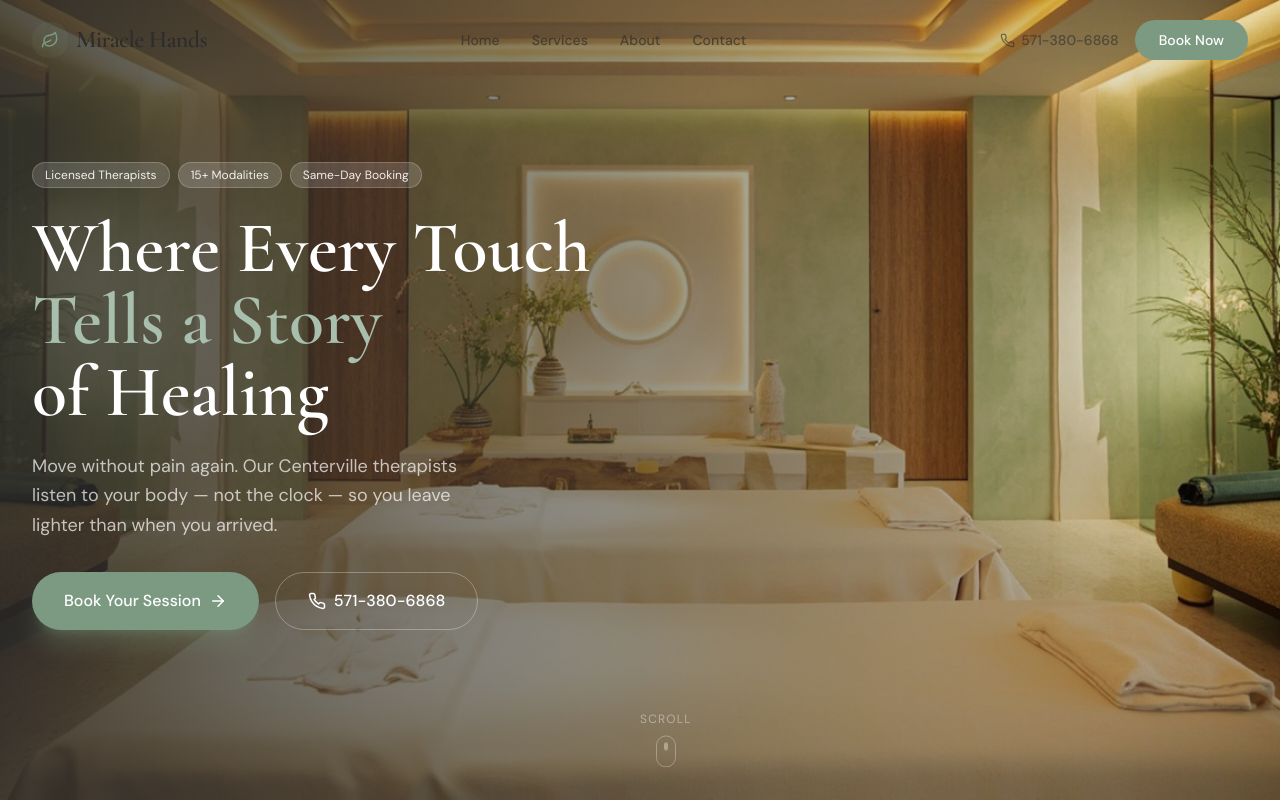
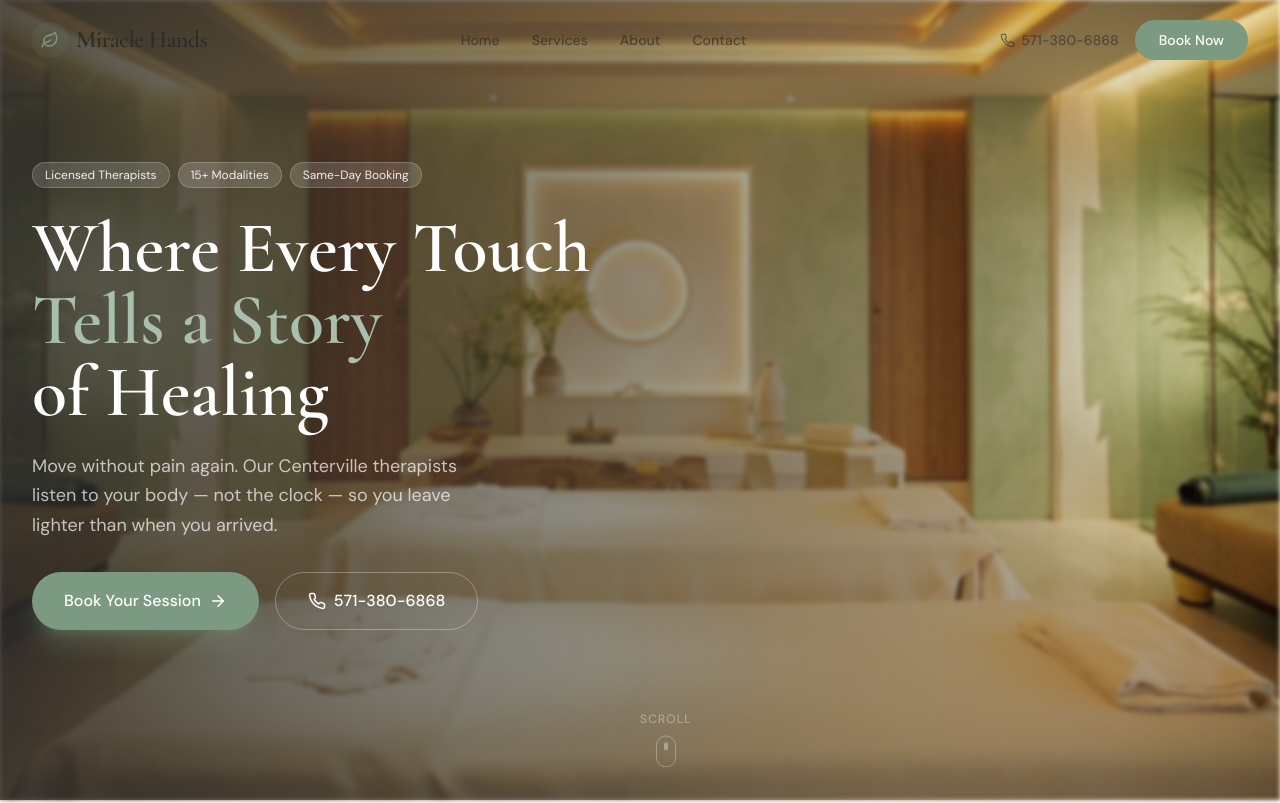
Before and after one commit to mrohitth/Redesign, a Next.js app: page /Redesign/ in a window 1280 px wide. Shown: the top 803 px of the page. Built offline with nearby package versions, Linux system fonts and the light colour scheme.

Commit message:
Subtle blur on hero background image for better text readability

```diff
--- a/src/app/page.tsx
+++ b/src/app/page.tsx
@@ -103,14 +103,8 @@ export default function HomePage() {
       {/* ── HERO ── */}
       <section className="relative min-h-screen flex items-center">
         {/* Background Image — uses local file served from /public/images/ */}
-        <div
-          className="absolute inset-0 bg-cover bg-center bg-no-repeat"
-          style={{
-            backgroundImage: 'url(./images/spa-hero.jpg)',
-          }}
-        >
+        <div className="absolute inset-0 bg-cover bg-center bg-no-repeat" style={{ backgroundImage: 'url(./images/spa-hero.jpg)', filter: 'blur(2px)' }} />
           <div className="absolute inset-0 bg-gradient-to-r from-charcoal/80 via-charcoal/50 to-transparent" />
-        </div>
 
         {/* Content — constrained width on mobile */}
         <div className="relative z-10 max-w-7xl mx-auto px-4 sm:px-6 lg:px-8 pt-28 pb-20 w-full overflow-hidden">
```
